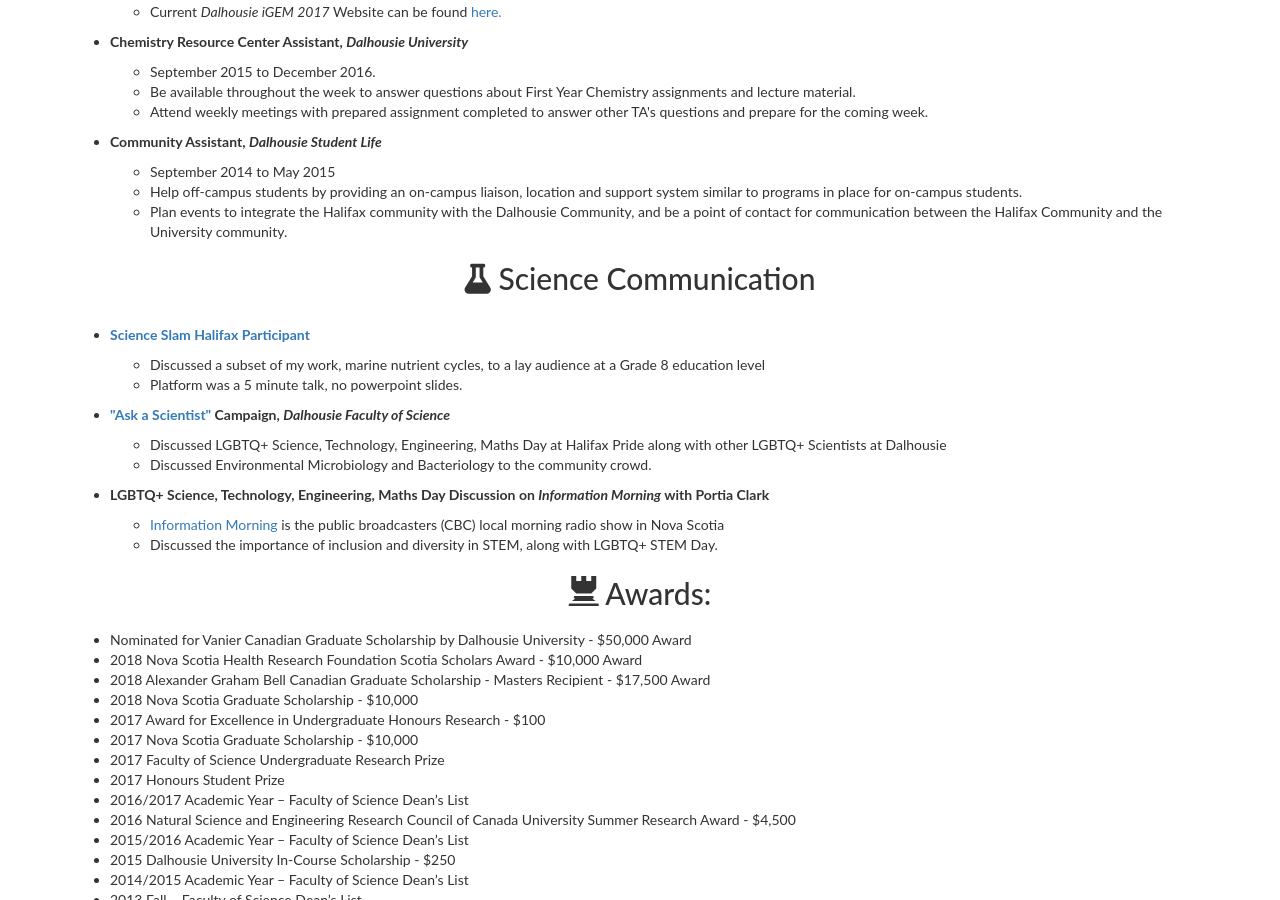
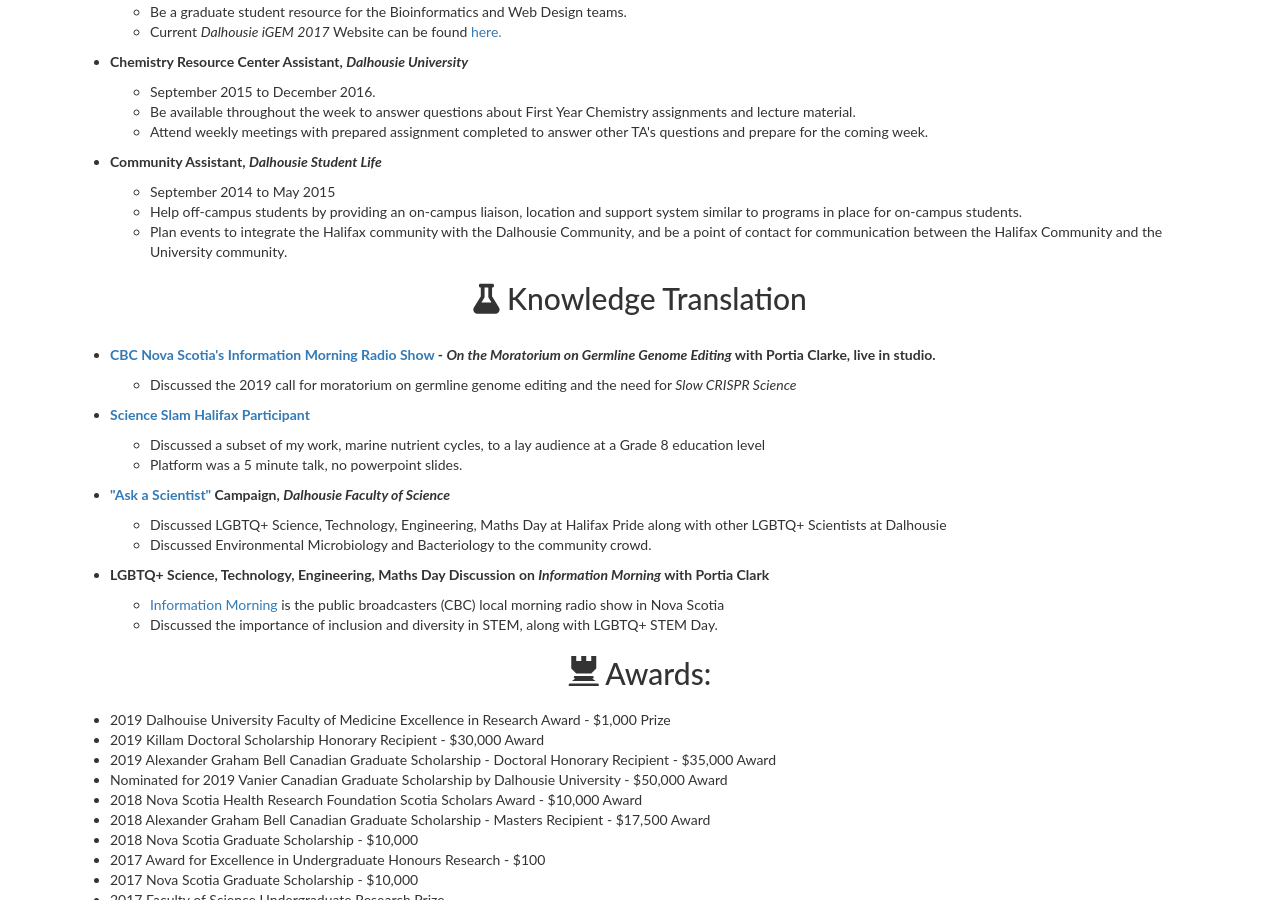
Before and after one commit to LandonGetz/OldCVWebsite, a Jekyll site: the page built from index.md, in a window 1280 px wide and 900 px high, scrolled down 4913 px. Built offline with Jekyll 4.4.1, drawn with Linux system fonts in a browser that asks for light colours; nearby versions of some CDN libraries; some of the changed text lies outside the part shown.

Commit message:
CV Update April 19th
CV Update April 19th

```diff
--- a/index.md
+++ b/index.md
@@ -135,6 +135,7 @@ scroll: true
             </ul>
     <li id="list"><b>Commentaries:</b>
             <ul id="sublist">
+                <li><b>Getz, L.J.</b>, Dellaire, G. (2019). <a href="https://www.thehastingscenter.org/moratorium-on-human-genome-editing-time-to-get-it-right/">Moratorium on Human Genome Editing: Time to Get It Right</a>, <i><a href="https://www.thehastingscenter.org/publications-resources/forum/" target="_blank">The Hastings Center Forum Blog</a>.</i></li>
                 <li><b>Getz, L.J.</b>, Dellaire, G. (2019). <a href="https://theconversation.com/crispr-gene-editing-why-we-need-slow-science-113639">CRISPR gene editing: Why we need Slow Science</a>, <i><a href="https://theconversation.com/ca" target="_blank">The Conversation: Canada Edition</a></i>.</li>
                 <li><b>Getz, L.J.</b> (2019).<a href="https://impactethics.ca/2019/02/28/the-value-of-consumer-dna-sequencing/">The "Value" of Consumer DNA Sequencing.</a>, <i><a href="http://www.impactethics.ca" target="_blank">Impact Ethics</a></i>, <a href="https://www.dal.ca/sites/noveltechethics.html" target="_blank">Novel Tech Ethics,</a> Halifax, NS.</li>
                 <li><b>Getz, L.J.</b>, Dellaire, G., Baylis, F. (2018). <a href="https://www.thehastingscenter.org/jiankui-sorry-tale-high-stakes-science/" target="_blank">"Jiankui He: A Sorry Tale of High-Stakes Science"</a>, <i><a href="https://www.thehastingscenter.org/publications-resources/forum/" target="_blank">The Hastings Center Forum Blog</a>.</i></li>
@@ -291,8 +292,12 @@ scroll: true
             </ul>
         </li>
     </ul>
-	<h2><span class="fa fa-flask" aria-hidden="hidden"></span> Science Communication</h2>
+	<h2><span class="fa fa-flask" aria-hidden="hidden"></span> Knowledge Translation</h2>
 	<ul id="list">
+        <li id="list"><b><a href="https://www.cbc.ca/listen/shows/information-morning-ns/" target="_blank">CBC Nova Scotia's Information Morning Radio Show </a> - <i>On the Moratorium on Germline Genome Editing</i> with Portia Clarke, live in studio.</b></li>
+            <ul id="sublist">
+             <li>Discussed the 2019 call for moratorium on germline genome editing and the need for <i>Slow CRISPR Science</i></li>
+        </ul>
         <li id="list"><b><a href="https://twitter.com/scislamhfx?lang=en" target="_blank">Science Slam Halifax Participant</a></b>
             <ul id="sublist">
                 <li>Discussed a subset of my work, marine nutrient cycles, to a lay audience at a Grade 8 education level</li>
@@ -314,7 +319,10 @@ scroll: true
 	</ul>
      <h2><span class="glyphicon glyphicon-tower" aria-hidden="true"></span>  Awards:</h2>
     <ul id="list">
-        <li>Nominated for Vanier Canadian Graduate Scholarship by Dalhousie University - $50,000 Award</li>
+        <li>2019 Dalhouise University Faculty of Medicine Excellence in Research Award - $1,000 Prize</li>
+        <li>2019 Killam Doctoral Scholarship Honorary Recipient - $30,000 Award</li>
+        <li>2019 Alexander Graham Bell Canadian Graduate Scholarship - Doctoral Honorary Recipient - $35,000 Award</li>
+        <li>Nominated for 2019 Vanier Canadian Graduate Scholarship by Dalhousie University - $50,000 Award</li>
         <li>2018 Nova Scotia Health Research Foundation Scotia Scholars Award - $10,000 Award</li>
         <li>2018 Alexander Graham Bell Canadian Graduate Scholarship - Masters Recipient - $17,500 Award</li>
         <li>2018 Nova Scotia Graduate Scholarship - $10,000</li>
@@ -407,6 +415,10 @@ scroll: true
     </ul>
     <h2><span class="fa fa-newspaper-o" aria-hidden="true"></span> Media</h2>
     <ul id="list">
+        <li id="list"><b><a href="https://www.cbc.ca/listen/shows/information-morning-ns/" target="_blank">CBC Nova Scotia's Information Morning Radio Show </a> - <i>On the Moratorium on Germline Genome Editing</i> with Portia Clarke, live in studio.</b></li>
+            <ul id="sublist">
+                <li>Discussed the 2019 call for moratorium on germline genome editing and the need for <i>Slow CRISPR Science</i></li>
+        </ul>
         <li id="list"><b><a href="https://www.cbc.ca/listen/shows/information-morning-ns/" target="_blank">CBC Nova Scotia's Information Morning Radio Show </a> - <i>Inclusion and Diversity in STEM</i> with Portia Clarke, live in studio.</b></li>
             <ul id="sublist">
                 <li>Discussed #LGBTSTEMday and LGBTQ+ Representation in Science, Technology, Engineering, and Math (STEM)</li>
```
Also changed, not shown: Gemfile.lock.
